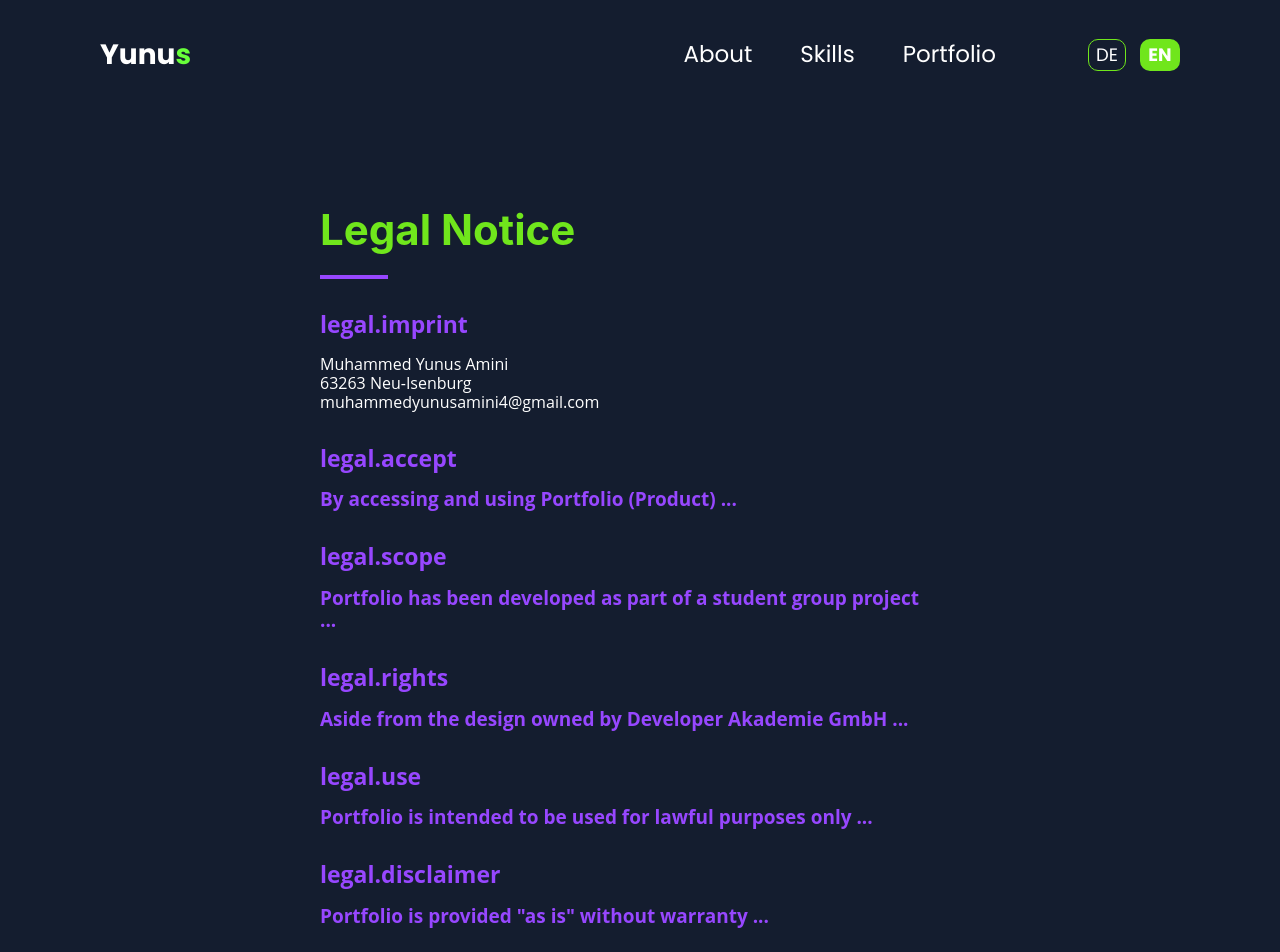
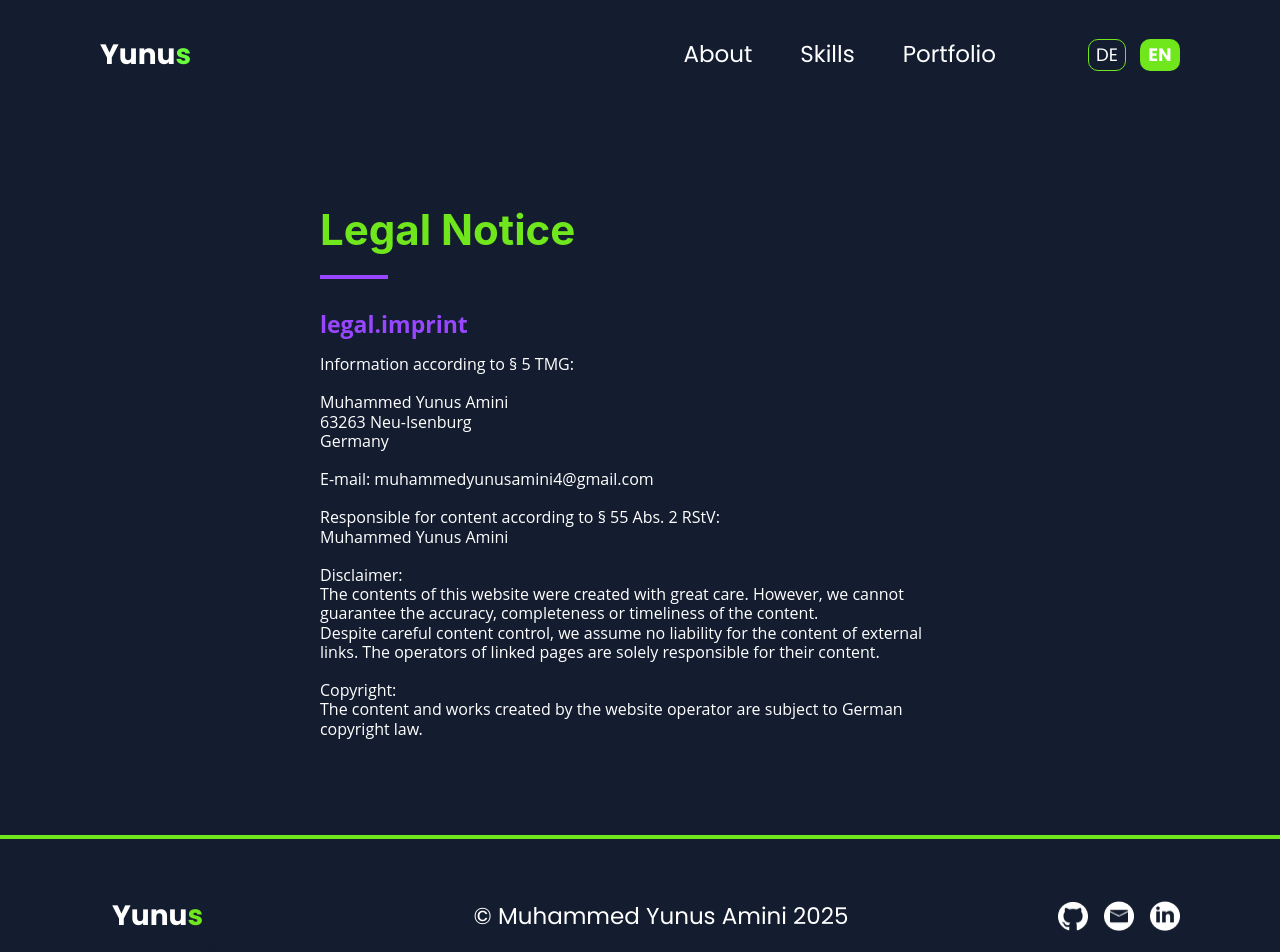
Before and after one commit to mya63/portfolio-2.0, an Angular app: page /legal-notice in a window 1280 px wide. Shown: the top 952 px of the page. Built offline with nearby package versions, Linux system fonts and the light colour scheme.

Commit message:
feat: legal, privacy

```diff
--- a/src/app/core/i18n/translations/de.ts
+++ b/src/app/core/i18n/translations/de.ts
@@ -58,7 +58,8 @@ export const de = {
     card1: {
       text: 'Yunus war ein Top-Teamkollege an der DA. Sein positives Engagement und seine Bereitschaft, Verantwortung zu übernehmen, haben wesentlich zu unseren Zielen beigetragen.',
       author: 'Tony Stark',
-      role: 'CEO, Stark Industries – Mentor & Teamleiter'},
+      role: 'CEO, Stark Industries – Mentor & Teamleiter'
+    },
     card2: {
       text: 'Yunus hat stets außergewöhnliche Problemlösungsfähigkeiten und ein ausgeprägtes Auge für Details gezeigt. Seine Beiträge haben unsere Projektergebnisse maßgeblich verbessert.',
       author: 'Steve Jobs',
@@ -70,6 +71,7 @@ card3: {
       role: 'CEO, Google LLC – Senior Entwickler'
     }
   },
+
   contact: {
     title: 'Kontakt',
     q: 'Ein Problem zu lösen?',
@@ -86,26 +88,61 @@ contact: {
       message: 'Deine Nachricht ist leer'
     }
   },
-// de.ts
+
   legal: {
     title: 'Impressum',
     backToTop: 'Nach oben',
-  imprint: { body: 'Muhammed Yunus Amini<br>63263 Neu-Isenburg<br>muhammedyunusamini4@gmail.com' },
-  accept: { body: 'Mit dem Zugriff auf und der Nutzung des Portfolios (Produkt) ...' },
-  scope: { body: 'Das Portfolio wurde im Rahmen eines Studierendenprojekts entwickelt ...' },
-  rights: { body: 'Unbeschadet des Designs der Developer Akademie GmbH ...' },
-  use: { body: 'Das Portfolio darf nur zu rechtmäßigen Zwecken genutzt werden ...' },
-  disclaimer: { body: 'Das Portfolio wird ohne Gewähr bereitgestellt ...' },
-  indemnity: { body: 'Sie stellen uns von sämtlichen Ansprüchen frei ...' }
+    imprint: {
+      body: `Angaben gemäß § 5 TMG:<br><br>
+      Muhammed Yunus Amini<br>
+      63263 Neu-Isenburg<br>
+      Deutschland<br><br>
+      E-Mail: muhammedyunusamini4@gmail.com<br><br>
+      Verantwortlich für den Inhalt nach § 55 Abs. 2 RStV:<br>
+      Muhammed Yunus Amini<br><br>
+      Haftungsausschluss:<br>
+      Die Inhalte dieser Website wurden mit größter Sorgfalt erstellt. Für die Richtigkeit, Vollständigkeit und Aktualität kann jedoch keine Gewähr übernommen werden.<br>
+      Trotz sorgfältiger Kontrolle übernehmen wir keine Haftung für externe Links. Für den Inhalt der verlinkten Seiten sind ausschließlich deren Betreiber verantwortlich.<br><br>
+      Urheberrecht:<br>
+      Die durch den Betreiber erstellten Inhalte und Werke auf diesen Seiten unterliegen dem deutschen Urheberrecht.`
     }
-,
-// de.ts
+  },
+
   privacy: {
     title: 'Datenschutzerklärung',
     backToTop: 'Nach oben',
-  section1: { title: 'Verantwortlicher', body: '…dein Text…' },
-  section2: { title: 'Verarbeitete Daten', body: '…dein Text…' }
+    section1: {
+      title: '1. Verantwortlicher',
+      body: `Verantwortlich für die Datenverarbeitung auf dieser Website ist:<br>
+      Muhammed Yunus Amini<br>
+      63263 Neu-Isenburg<br>
+      E-mail: muhammedyunusamini4@gmail.com`
+    },
+    section2: {
+      title: '2. Allgemeines zur Datenverarbeitung',
+      body: `Der Schutz Ihrer persönlichen Daten ist uns sehr wichtig. Diese Website kann grundsätzlich ohne Angabe personenbezogener Daten besucht werden.
+      Personenbezogene Daten (z. B. Name, E-Mail) werden nur erhoben, wenn Sie uns diese freiwillig mitteilen.`
+    },
+    section3: {
+      title: '3. Kontakt',
+      body: `Wenn Sie uns per E-Mail kontaktieren, werden Ihre Angaben zur Bearbeitung der Anfrage gespeichert.
+      Diese Daten werden ohne Ihre Einwilligung nicht an Dritte weitergegeben.`
+    },
+    section4: {
+      title: '4. Server-Logfiles',
+      body: `Der Provider erhebt automatisch Informationen (Browsertyp, Betriebssystem, Referrer, Hostname, Uhrzeit).
+      Diese Daten sind nicht bestimmten Personen zuordenbar.`
+    },
+    section5: {
+      title: '5. Rechte der betroffenen Person',
+      body: `Sie haben das Recht auf Auskunft, Berichtigung, Löschung und Einschränkung der Verarbeitung Ihrer Daten
+      sowie das Recht auf Datenübertragbarkeit und Widerspruch.`
+    },
+    section6: {
+      title: '6. Datenschutzkontakt',
+      body: `Bei Fragen zum Datenschutz wenden Sie sich bitte an: info@yumus.dev`
     }
-,
+  },
+
   misc: { scrolldown: 'Runterscrollen' }
 };
--- a/src/app/core/i18n/translations/en.ts
+++ b/src/app/core/i18n/translations/en.ts
@@ -34,7 +34,7 @@ export const en = {
       join: {
         name: 'Join',
         stack: 'Angular | TypeScript | HTML | CSS | Firebase',
-        desc: 'Task manager inspired by the Kanban System. Create and organize tasks using drag and drop functions, assign users and categories.'
+        desc: 'Task manager inspired by the Kanban system. Create and organize tasks using drag and drop, assign users and categories.'
       },
       pollo: {
         name: 'EL POLLO LOCO',
@@ -44,7 +44,7 @@ export const en = {
       pokedex: {
         name: 'Pokédex',
         stack: 'JavaScript | HTML | CSS | API',
-        desc: 'Based on the PokéAPI – a simple library that provides and catalogues Pokémon information.'
+        desc: 'Based on the PokéAPI – a simple library providing Pokémon information.'
       },
       dabubble: {
         name: 'DA Bubble',
@@ -56,7 +56,7 @@ export const en = {
 
   refs: {
     card1: {
-      text: 'Yunus was a top team colleague at DA. His positive commitment and willingness to take on responsibility made a significant contribution to us achieving our goals.',
+      text: 'Yunus was a top team colleague at DA. His positive commitment and willingness to take on responsibility made a significant contribution to achieving our goals.',
       author: 'Tony Stark',
       role: 'CEO, Stark Industries – Mentor & Team Lead'
     },
@@ -64,11 +64,10 @@ export const en = {
       text: 'Yunus consistently demonstrated exceptional problem-solving skills and a keen eye for detail. His contributions significantly enhanced our project outcomes.',
       author: 'Steve Jobs',
       role: 'Co-founder, Apple Inc. – Project Manager'
-
     },
     card3: {
       text: 'Muhammed Yunus is a highly motivated and dedicated professional. His ability to adapt to new challenges and learn quickly makes him a valuable asset to any team.',
-  author: 'Sundai Pichai',
+      author: 'Sundar Pichai',
       role: 'CEO, Google LLC – Senior Developer'
     }
   },
@@ -81,7 +80,6 @@ contact: {
     name: 'Your name',
     email: 'Your email',
     message: 'Your message',
-  // mit Link – wenn du RouterLink nutzen willst, kannst du <a class="pp-link" href="/privacy"> so lassen
     privacyHtml: `I've read the <a class="pp-link" href="/privacy" rel="noopener">privacy policy</a> and agree to the processing of my data as outlined.`,
     send: 'Send message :)',
     err: {
@@ -91,26 +89,56 @@ contact: {
     }
   },
 
-// en.ts
   legal: {
     title: 'Legal Notice',
     backToTop: 'Back to top',
-  imprint: { body: 'Muhammed Yunus Amini<br>63263 Neu-Isenburg<br>muhammedyunusamini4@gmail.com' },
-  accept: { body: 'By accessing and using Portfolio (Product) ...' },
-  scope: { body: 'Portfolio has been developed as part of a student group project ...' },
-  rights: { body: 'Aside from the design owned by Developer Akademie GmbH ...' },
-  use: { body: 'Portfolio is intended to be used for lawful purposes only ...' },
-  disclaimer: { body: 'Portfolio is provided "as is" without warranty ...' },
-  indemnity: { body: 'You agree to indemnify, defend and hold harmless us ...' }
+    imprint: {
+      body: `Information according to § 5 TMG:<br><br>
+      Muhammed Yunus Amini<br>
+      63263 Neu-Isenburg<br>
+      Germany<br><br>
+      E-mail: muhammedyunusamini4@gmail.com<br><br>
+      Responsible for content according to § 55 Abs. 2 RStV:<br>
+      Muhammed Yunus Amini<br><br>
+      Disclaimer:<br>
+      The contents of this website were created with great care. However, we cannot guarantee the accuracy, completeness or timeliness of the content.<br>
+      Despite careful content control, we assume no liability for the content of external links. The operators of linked pages are solely responsible for their content.<br><br>
+      Copyright:<br>
+      The content and works created by the website operator are subject to German copyright law.`
     }
-,
-// en.ts
+  },
+
   privacy: {
     title: 'Privacy Policy',
     backToTop: 'Back to top',
-  section1: { title: 'Controller', body: '…your text…' },
-  section2: { title: 'Data we process', body: '…your text…' }
+    section1: {
+      title: '1. Controller',
+      body: `Responsible for data processing on this website:<br>
+      Muhammed Yunus Amini<br>
+      63263 Neu-Isenburg<br>
+      E-mail: muhammedyunusamini4@gmail.com`
+    },
+    section2: {
+      title: '2. General Information',
+      body: `Protecting your personal data is very important to us. You can generally use this website without providing personal information. Personal data (e.g. name, e-mail) is only collected if you provide it voluntarily.`
+    },
+    section3: {
+      title: '3. Contact',
+      body: `If you contact us by e-mail, the data you provide will be stored for processing your inquiry. This data will not be passed on to third parties without your consent.`
+    },
+    section4: {
+      title: '4. Server Log Files',
+      body: `The provider automatically collects information (browser type, operating system, referrer, hostname, time). These data cannot be assigned to specific persons.`
+    },
+    section5: {
+      title: '5. Rights of the Data Subject',
+      body: `You have the right to access, rectify, erase and restrict processing of your personal data as well as the right to data portability and to object to processing.`
+    },
+    section6: {
+      title: '6. Privacy Contact',
+      body: `If you have any questions about data protection, please contact: info@yumus.dev`
     }
-,
+  },
+
   misc: { scrolldown: 'Scroll down' }
 };
--- a/src/app/pages/legal-notice/legal-notice.html
+++ b/src/app/pages/legal-notice/legal-notice.html
@@ -11,37 +11,7 @@
         <p [innerHTML]="'legal.imprint.body' | t"></p>
       </section>
 
-      <section class="block">
-        <h3 class="subtitle">{{ 'legal.accept' | t }}</h3>
-        <p class="emph" [innerHTML]="'legal.accept.body' | t"></p>
-      </section>
-
-      <section class="block">
-        <h3 class="subtitle">{{ 'legal.scope' | t }}</h3>
-        <p class="emph" [innerHTML]="'legal.scope.body' | t"></p>
-      </section>
-
-      <section class="block">
-        <h3 class="subtitle">{{ 'legal.rights' | t }}</h3>
-        <p class="emph" [innerHTML]="'legal.rights.body' | t"></p>
-      </section>
-
-      <section class="block">
-        <h3 class="subtitle">{{ 'legal.use' | t }}</h3>
-        <p class="emph" [innerHTML]="'legal.use.body' | t"></p>
-      </section>
-
-      <section class="block">
-        <h3 class="subtitle">{{ 'legal.disclaimer' | t }}</h3>
-        <p class="emph" [innerHTML]="'legal.disclaimer.body' | t"></p>
-      </section>
-
-      <section class="block">
-        <h3 class="subtitle">{{ 'legal.indemnity' | t }}</h3>
-        <p class="emph" [innerHTML]="'legal.indemnity.body' | t"></p>
-      </section>
     </div>
 
-    <button class="go-up" (click)="backToTop()" aria-label="Back to top">↑ {{ 'legal.backToTop' | t }}</button>
   </div>
 </section>
--- a/src/app/pages/privacy/privacy.html
+++ b/src/app/pages/privacy/privacy.html
@@ -18,5 +18,4 @@
     </div>
   </div>
 
-  <button class="go-up" (click)="backToTop()" aria-label="Back to top">↑ {{ 'privacy.backToTop' | t }}</button>
 </section>
```
Lines whose indentation alone changed are shown as unchanged.
